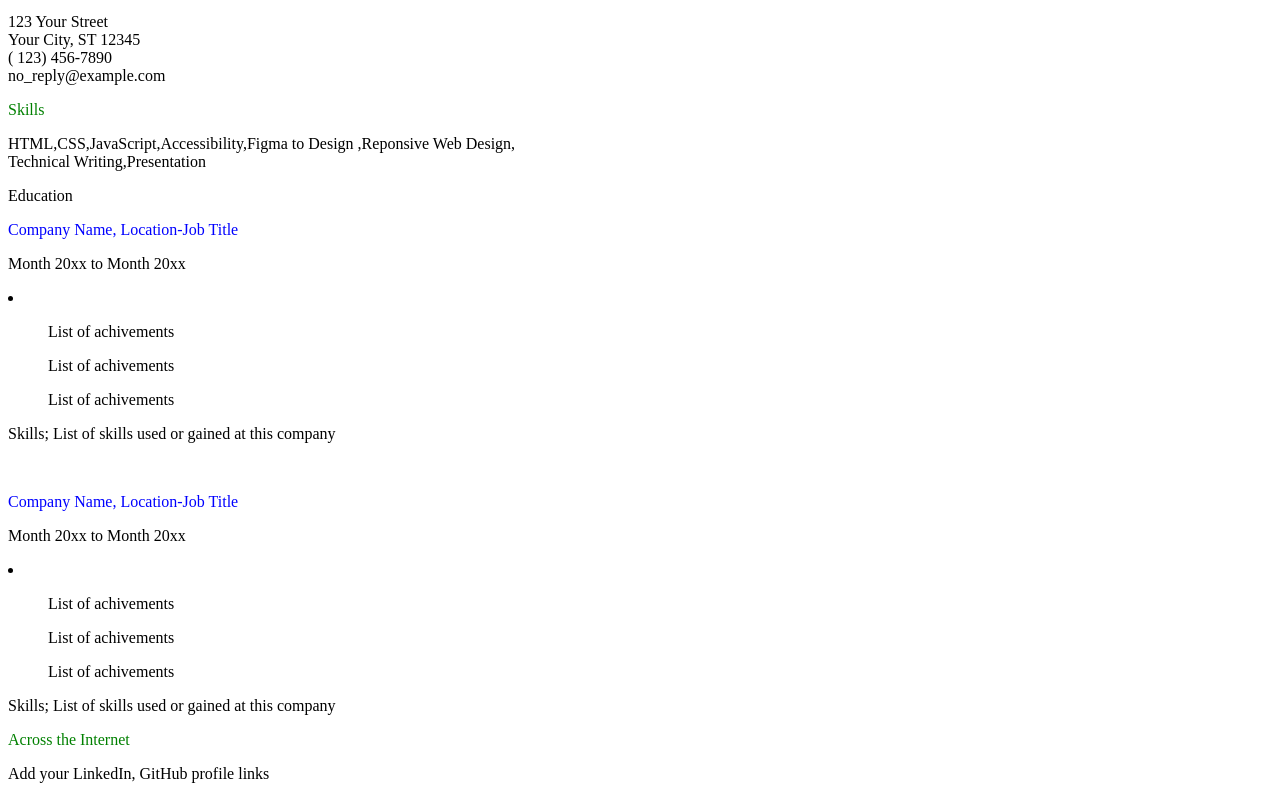
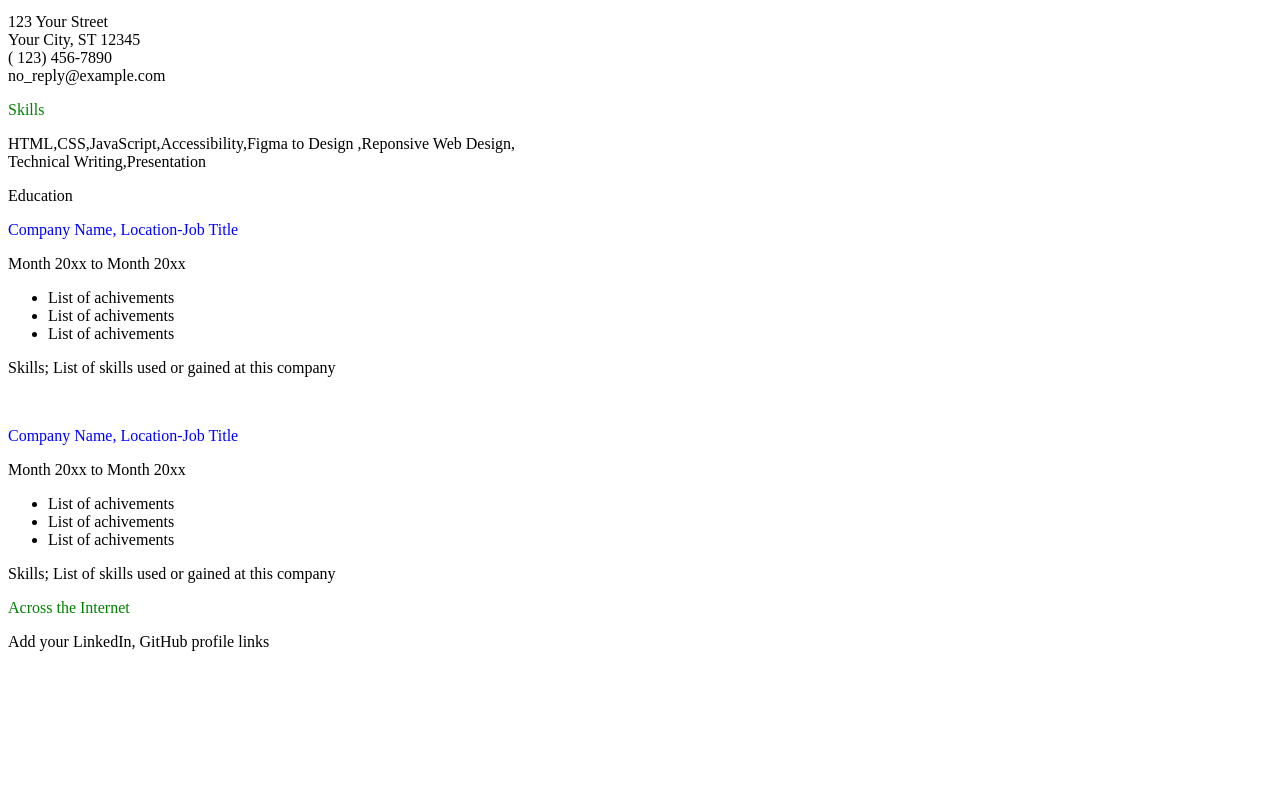
Before and after one commit to Ramyadevi2103/CV-Page, a plain HTML site: page index.html in a window 1280 px wide. Shown: the part 111-910 px from the top of the page. After the commit the page ends 800 px from the top, so only its background shows below. Drawn offline with Linux system fonts and the light colour scheme.

Commit message:
Update index.html

```diff
--- a/index.html
+++ b/index.html
@@ -19,20 +19,20 @@
         <p color="green">Education</p>
         <p style="color: blue;">Company Name, Location-Job Title</p>
         <p>Month 20xx to Month 20xx</p>
-        <li>
-        <ul>List of achivements</ul>
-            <ul>List of achivements</ul>
-            <ul>List of achivements</ul>
-        </li>
+        <ul>
+            <li>List of achivements</li>
+            <li>List of achivements</li>
+            <li>List of achivements</li>
+        </ul>
         <p>Skills; List of skills used or gained at this company</p>
         <br>
         <p style="color: blue;">Company Name, Location-Job Title</p>
         <p>Month 20xx to Month 20xx</p>
-        <li>
-            <ul>List of achivements</ul>
-            <ul>List of achivements</ul>
-            <ul>List of achivements</ul>
-        </li>
+        <ul>
+            <li>List of achivements</li>
+            <li>List of achivements</li>
+            <li>List of achivements</li>
+        </ul>
         <p>Skills; List of skills used or gained at this company</p>
         <p style="color: green;">Across the Internet</p>
         <p>Add your LinkedIn, GitHub profile links</p>
```
